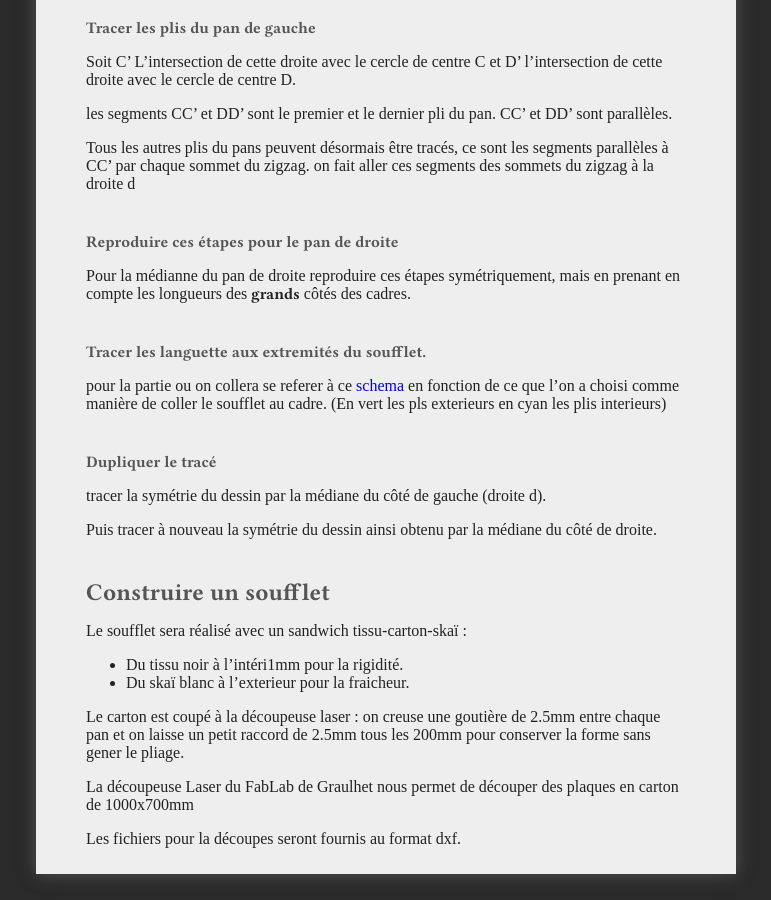
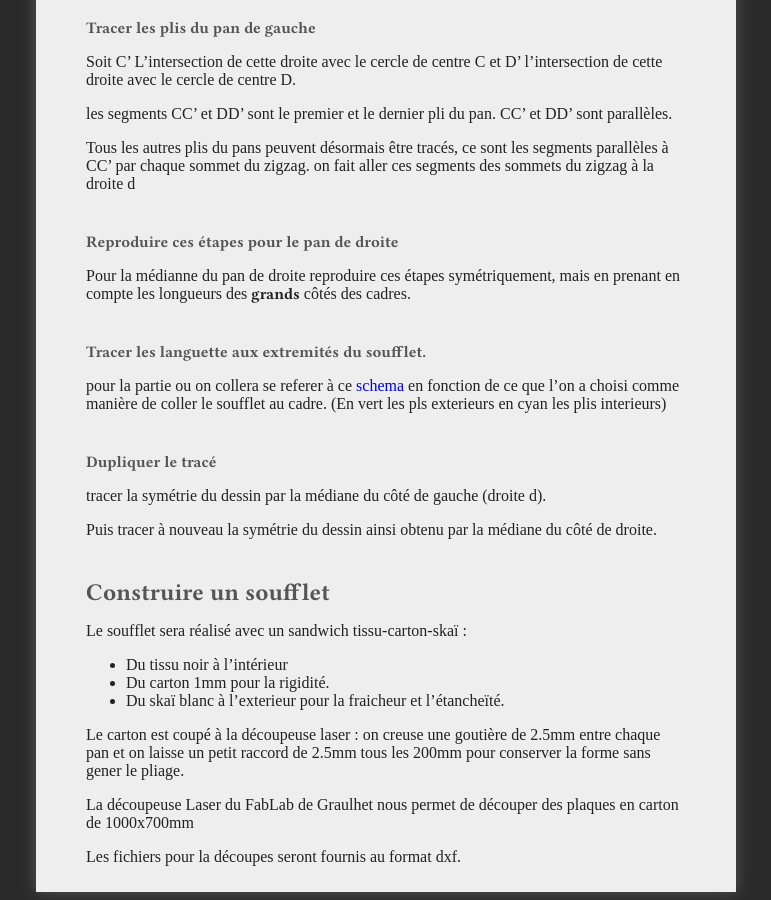
Before and after one commit to virginienokill/camera-obscura, a Jekyll site: the page built from contenu/technique/soufflets.md, in a window 1280 px wide and 900 px high, scrolled down 3676 px. Shown: the whole window, without its empty margins (254-1025 px from the left). Built offline with Jekyll 4.4.1, drawn with Linux system fonts in a browser that asks for light colours; nearby versions of some CDN libraries; some web fonts are replaced; our own code applies the rules of GitHub Pages for plain Markdown files; a script that is not in the unit is left out; the repository's description, which GitHub fills in, is left out.

Commit message:
Update soufflets.md

```diff
--- a/contenu/technique/soufflets.md
+++ b/contenu/technique/soufflets.md
@@ -99,8 +99,9 @@
 ## Construire un soufflet
 
 Le soufflet sera réalisé avec un sandwich tissu-carton-skaï :
-- Du tissu noir à l'intéri1mm pour la rigidité.
-- Du skaï blanc à l'exterieur pour la fraicheur.
+- Du tissu noir à l'intérieur
+- Du carton 1mm pour la rigidité.
+- Du skaï blanc à l'exterieur pour la fraicheur et l'étancheïté.
 
 Le carton est coupé à la découpeuse laser : on creuse une goutière de 2.5mm entre chaque pan et on laisse un petit raccord de 2.5mm tous les 200mm pour conserver la forme sans gener le pliage.
 
```
